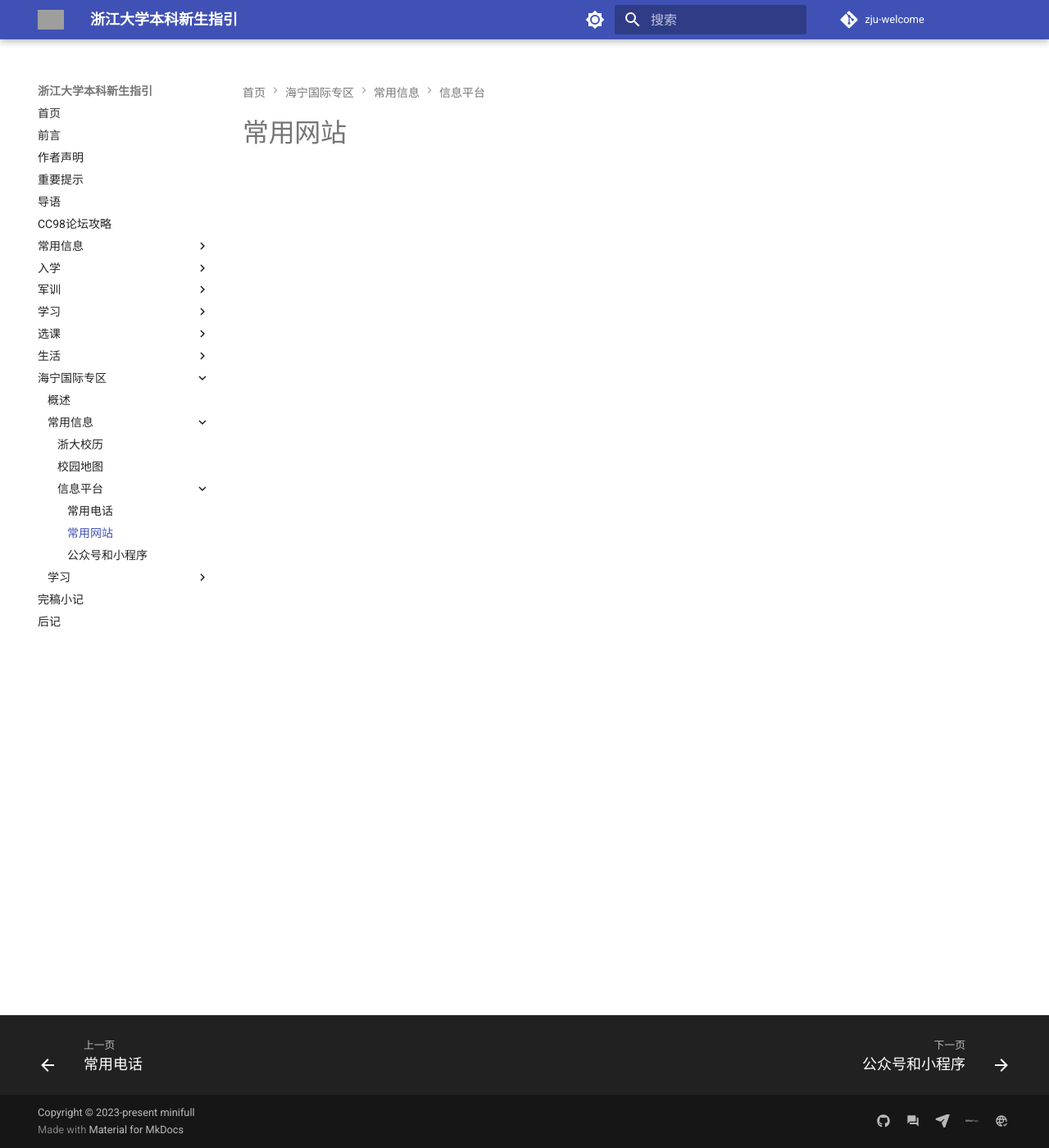
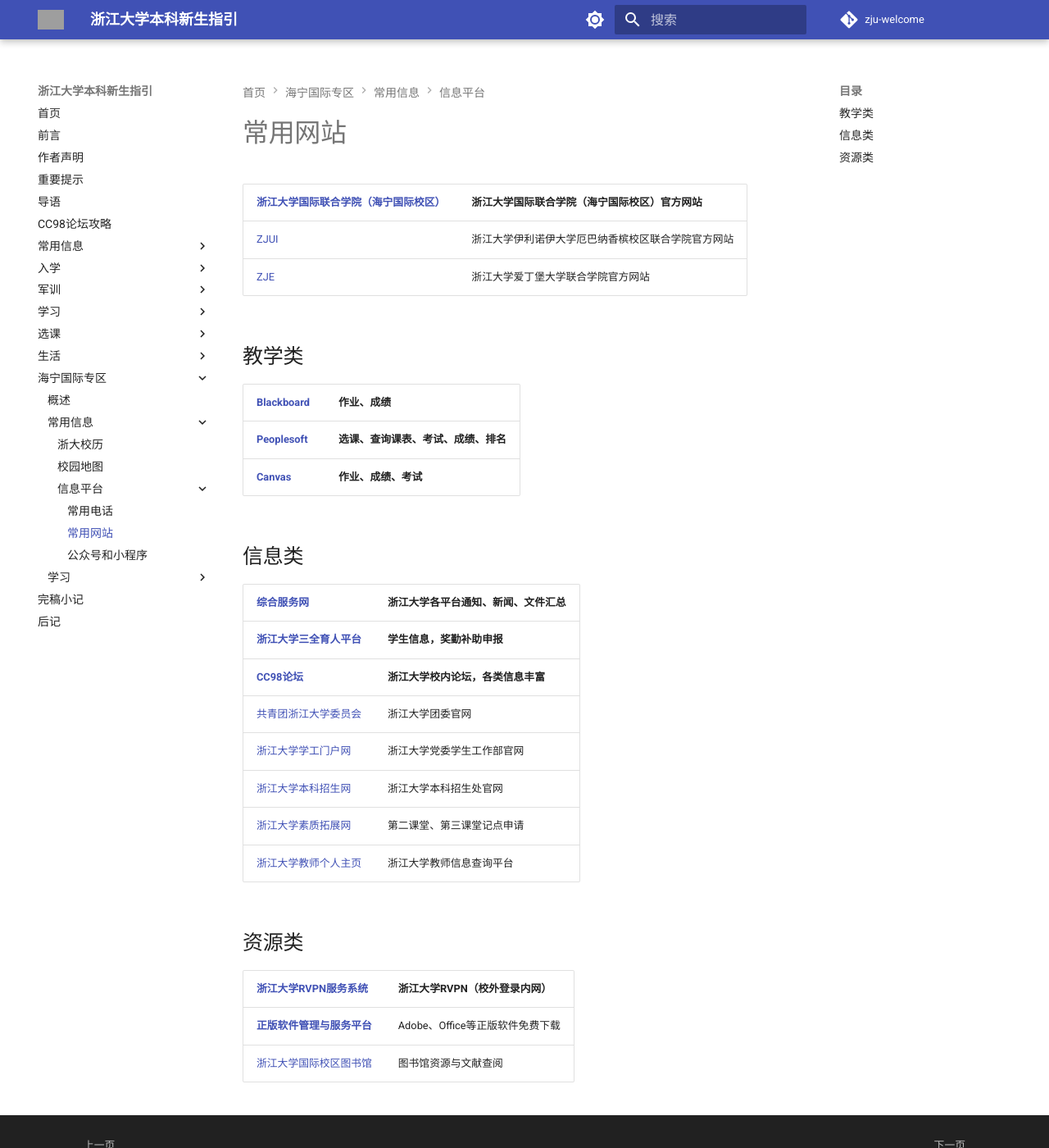
Before and after one commit to mini-full/zju-welcome, an MkDocs documentation site: the page built from docs/haining/basics/websites.md, in a window 1280 px wide and 1400 px high. Shown: the whole window at 82% size. Built offline with MkDocs 1.6.1 and Material for MkDocs 9.7.7, drawn with Linux system fonts in a browser that asks for light colours; comment, search, counter and statistics services are not loaded; grey boxes are pictures that could not be loaded.

Commit message:
add channels and websites

```diff
--- a/docs/haining/basics/websites.md
+++ b/docs/haining/basics/websites.md
@@ -1 +1,31 @@
 # 常用网站
+
+| [浙江大学国际联合学院（海宁国际校区）](https://www.intl.zju.edu.cn/) | 浙江大学国际联合学院（海宁国际校区）官方网站       |
+| -------------------------------------------------------------------- | -------------------------------------------------- |
+| [ZJUI](https://zjui.intl.zju.edu.cn/)                                | 浙江大学伊利诺伊大学厄巴纳香槟校区联合学院官方网站 |
+| [ZJE](https://zje.intl.zju.edu.cn/)                                  | 浙江大学爱丁堡大学联合学院官方网站                 |
+
+## 教学类
+
+| [**Blackboard**](https://learn.intl.zju.edu.cn/) | **作业、成绩**                       |
+| ------------------------------------------------ | ------------------------------------ |
+| [**Peoplesoft**](https://scrsprd.zju.edu.cn/)    | **选课、查询课表、考试、成绩、排名** |
+| [**Canvas**](https://canvas.illinois.edu/)       | **作业、成绩、考试**                 |
+
+## 信息类
+
+| [**综合服务网**](https://zhfw.zju.edu.cn/)              | **浙江大学各平台通知、新闻、文件汇总** |
+| ------------------------------------------------------- | -------------------------------------- |
+| [**浙江大学三全育人平台**](http://eta.zju.edu.cn)       | **学生信息，奖勤补助申报**             |
+| [**CC98论坛**](https://www.cc98.org/)                   | **浙江大学校内论坛，各类信息丰富**     |
+| [共青团浙江大学委员会](https://zjutw.zju.edu.cn/)       | 浙江大学团委官网                       |
+| [浙江大学学工门户网](http://www.xgb.zju.edu.cn/)        | 浙江大学党委学生工作部官网             |
+| [浙江大学本科招生网](https://zdzsc.zju.edu.cn/)         | 浙江大学本科招生处官网                 |
+| [浙江大学素质拓展网](http://www.youth.zju.edu.cn/sztz/) | 第二课堂、第三课堂记点申请             |
+| [浙江大学教师个人主页](https://person.zju.edu.cn)       | 浙江大学教师信息查询平台               |
+
+## 资源类
+| [浙江大学RVPN服务系统](https://rvpn.zju.edu.cn)                            | 浙江大学RVPN（校外登录内网）    |
+| -------------------------------------------------------------------------- | ------------------------------- |
+| [**正版软件管理与服务平台**](http://ms-zju-edu-cn.webvpn.zju.edu.cn:8001/) | Adobe、Office等正版软件免费下载 |
+| [浙江大学国际校区图书馆](https://lib.intl.zju.edu.cn/)                     | 图书馆资源与文献查阅            |
```
Also changed, not shown: docs/haining/basics/channels.md (+18 -0 lines).
